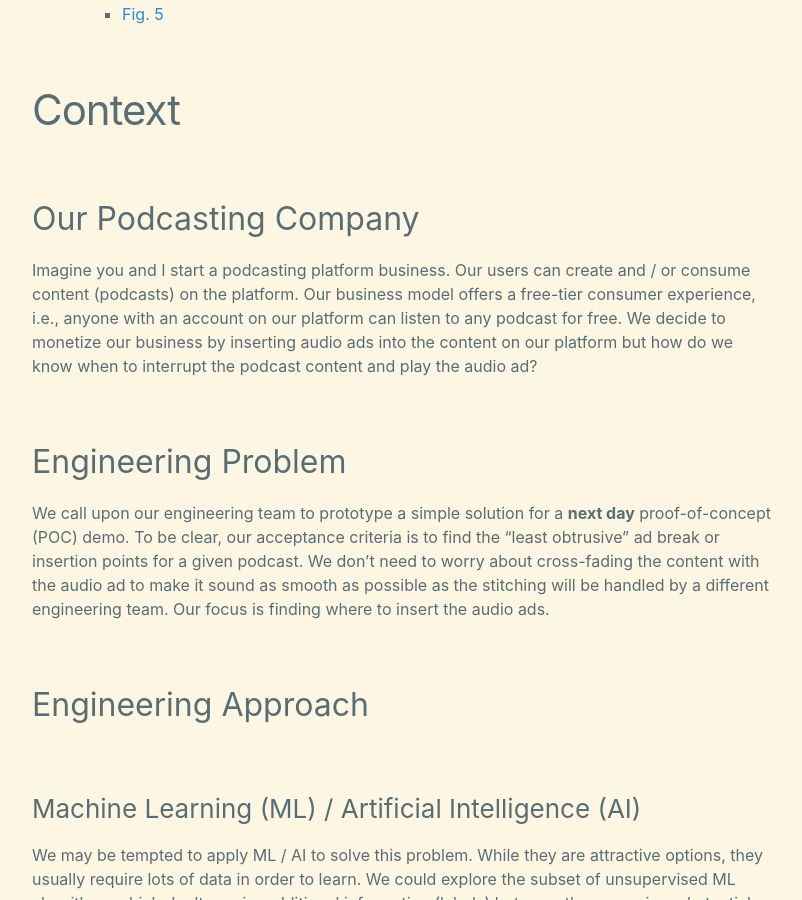
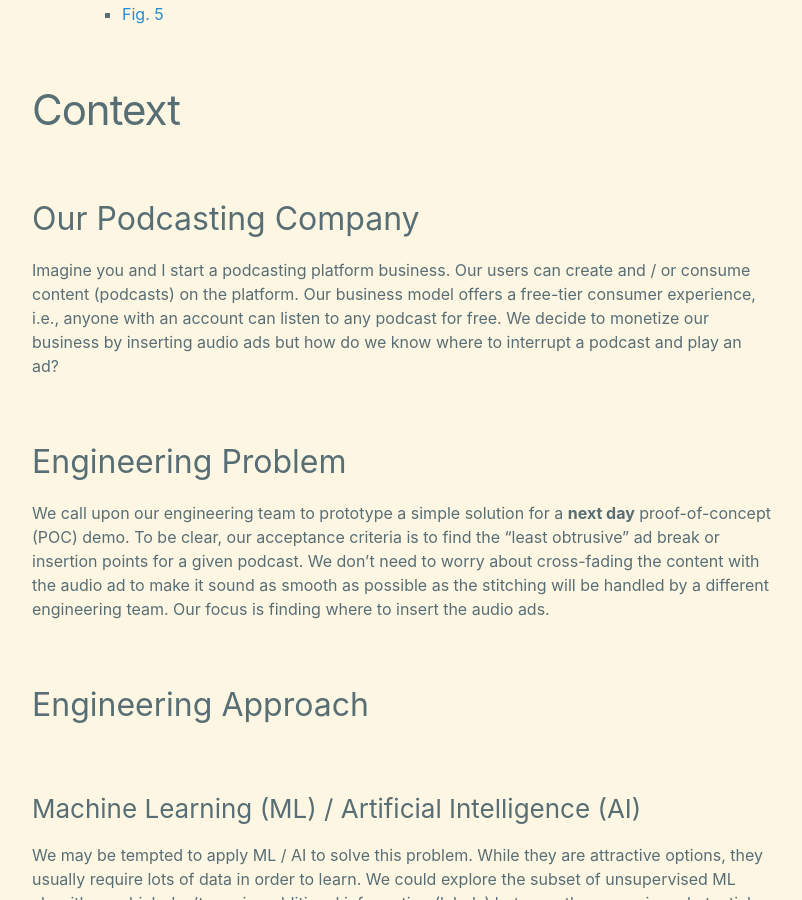
Before and after one commit to daniel-deychakiwsky/daniel-deychakiwsky.github.io, a Jekyll site: the page built from _posts/2021-03-21-simple-podcast-ad-insertion.md, in a window 1280 px wide and 900 px high, scrolled down 651 px. Shown: the whole window, without its empty margins (238-1040 px from the left). Built offline with Jekyll 4.4.1, drawn with Linux system fonts in a browser that asks for light colours.

Commit message:
[blog post] simple podcast ad insertion

```diff
--- a/_posts/2021-03-21-simple-podcast-ad-insertion.md
+++ b/_posts/2021-03-21-simple-podcast-ad-insertion.md
@@ -22,10 +22,9 @@
 Imagine you and I start a podcasting platform business.
 Our users can create and / or consume content (podcasts) on the platform.
 Our business model offers a free-tier consumer experience, i.e.,
-anyone with an account on our platform can listen to any podcast for free.
-We decide to monetize our business by inserting audio ads into the content on our
-platform but how do we know when to interrupt the podcast content and
-play the audio ad?
+anyone with an account can listen to any podcast for free.
+We decide to monetize our business by inserting audio ads but how
+do we know where to interrupt a podcast and play an ad?
 
 ## Engineering Problem
 
```
